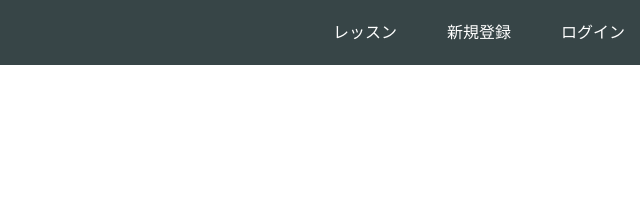
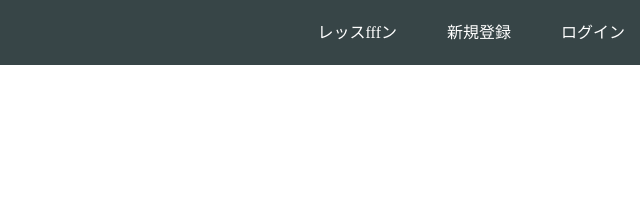
Before and after one commit to wildtt212/html_lesson, a plain HTML site: page index.html in a window 1280 px wide. Shown: the top 207 px of the page, 640-1280 px from the left. Drawn offline with Linux system fonts and the light colour scheme.

Commit message:
Update index.html

```diff
--- a/index.html
+++ b/index.html
@@ -15,7 +15,7 @@
       </div>
       <span class="fa fa-bars menu-icon"></span>
       <div class="header-right">
-        <a href="#">レッスン</a>
+        <a href="#">レッスfffン</a>
         <a href="#">新規登録</a>
         <a href="#" class="login">ログイン</a>
       </div>
```
